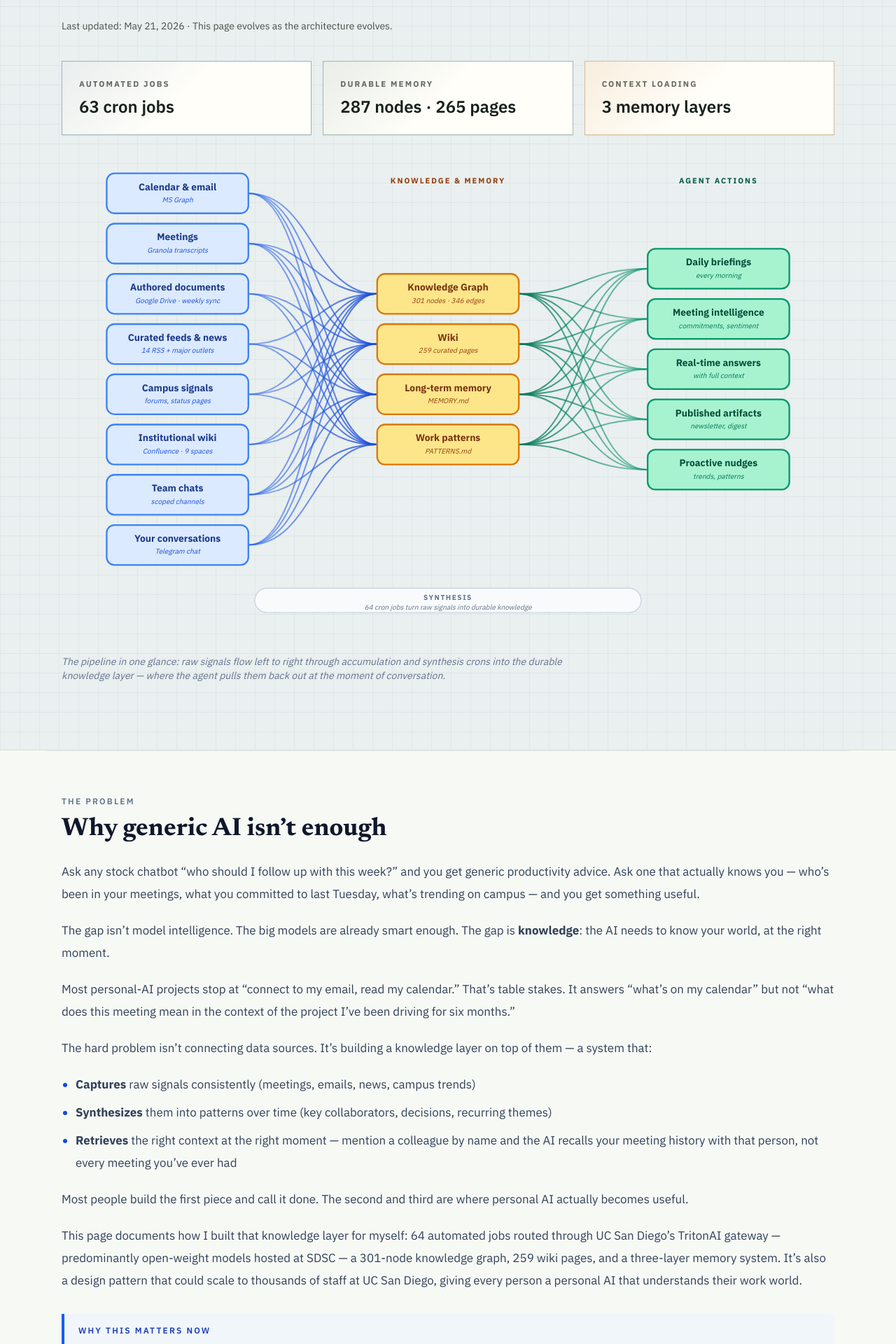
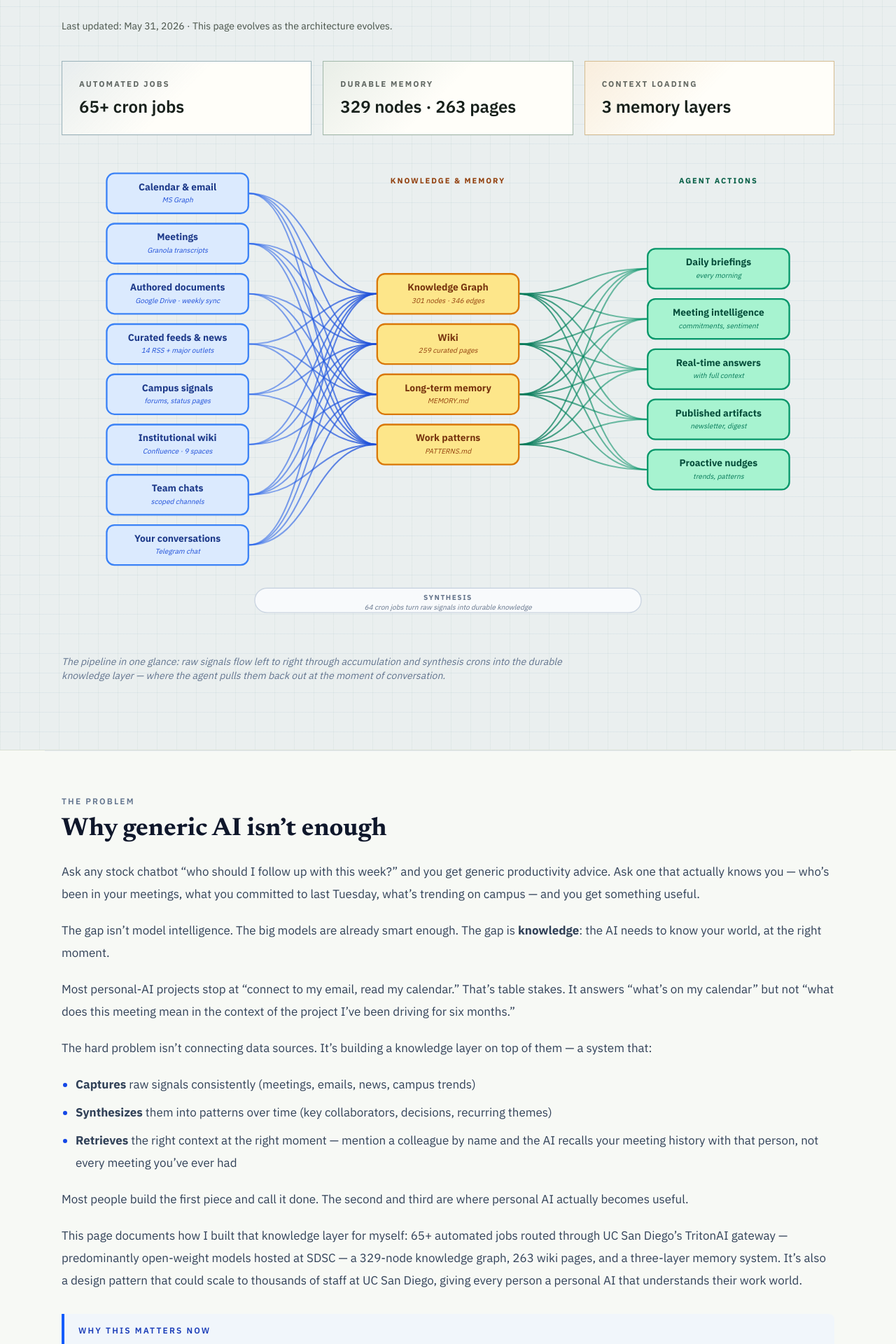
Before and after one commit to bpollak/brettpollak-website, a Next.js app: page /ai-agent-architecture in a window 1280 px wide. Shown: the part 520-2440 px from the top of the page at 70% size. Built offline with nearby package versions, Linux system fonts and the light colour scheme.

Commit message:
docs(ai-agent-architecture): weekly refresh — May 31, 2026

```diff
--- a/app/ai-agent-architecture/page.tsx
+++ b/app/ai-agent-architecture/page.tsx
@@ -7,7 +7,7 @@ import ScalingPyramid from '@/components/ai-architecture/ScalingPyramid';
 export const metadata: Metadata = {
   title: 'AI Agent Architecture | Brett Pollak',
   description:
-    'How I architected a personal AI assistant that actually knows me — and a vision for scaling personal agents across UC San Diego. 64+ automated jobs running on UC San Diego’s TritonAI gateway — predominantly open-weight models hosted at SDSC, with a small proprietary escalation tier for monitors where false negatives carry real cost. 301-node knowledge graph, 259 wiki pages, and a three-layer memory system.',
+    'How I architected a personal AI assistant that actually knows me — and a vision for scaling personal agents across UC San Diego. 65+ automated jobs running on UC San Diego’s TritonAI gateway — predominantly open-weight models hosted at SDSC, with a small proprietary escalation tier for monitors where false negatives carry real cost. 329-node knowledge graph, 263 wiki pages, and a three-layer memory system.',
   alternates: {
     canonical: 'https://brettcpollak.com/ai-agent-architecture',
   },
@@ -45,17 +45,17 @@ export default function AiAgentArchitecturePage() {
           UC San Diego.
         </p>
         <p className="text-sm text-[#485248] mb-10">
-          Last updated: May 21, 2026 &middot; This page evolves as the architecture evolves.
+          Last updated: May 31, 2026 &middot; This page evolves as the architecture evolves.
         </p>
 
         <div className="grid sm:grid-cols-3 gap-4 mb-10">
           <div className="editorial-panel p-6" data-tone="blue">
             <div className="rule-label mb-2">Automated jobs</div>
-            <div className="text-2xl font-semibold text-[#17201b]">63 cron jobs</div>
+            <div className="text-2xl font-semibold text-[#17201b]">65+ cron jobs</div>
           </div>
           <div className="editorial-panel p-6" data-tone="green">
             <div className="rule-label mb-2">Durable memory</div>
-            <div className="text-2xl font-semibold text-[#17201b]">287 nodes · 265 pages</div>
+            <div className="text-2xl font-semibold text-[#17201b]">329 nodes · 263 pages</div>
           </div>
           <div className="editorial-panel p-6" data-tone="gold">
             <div className="rule-label mb-2">Context loading</div>
@@ -123,9 +123,9 @@ export default function AiAgentArchitecturePage() {
             personal AI actually becomes useful.
           </p>
           <p>
-            This page documents how I built that knowledge layer for myself: 64 automated jobs
+            This page documents how I built that knowledge layer for myself: 65+ automated jobs
             routed through UC San Diego&rsquo;s TritonAI gateway &mdash; predominantly open-weight
-            models hosted at SDSC &mdash; a 301-node knowledge graph, 259 wiki pages, and a
+            models hosted at SDSC &mdash; a 329-node knowledge graph, 263 wiki pages, and a
             three-layer memory system. It&rsquo;s also a design pattern that could scale to
             thousands of staff at UC San Diego, giving every person a personal AI that
             understands their work world.
@@ -192,7 +192,7 @@ export default function AiAgentArchitecturePage() {
             <code className="text-[0.9em] bg-slate-100 px-1.5 py-0.5 rounded">wiki/tech-stack/{'{tool-id}'}.md</code>.
             Ask &ldquo;why did we go with X?&rdquo; and it scans{' '}
             <code className="text-[0.9em] bg-slate-100 px-1.5 py-0.5 rounded">wiki/decisions/</code>.
-            This is the biggest unlock: 190 wiki pages that would otherwise sit unused become a
+            This is the biggest unlock: 263 wiki pages that would otherwise sit unused become a
             live reference library, pulled in silently the moment they&rsquo;re relevant. It
             feels like the AI &ldquo;just knows,&rdquo; not like it&rsquo;s doing a lookup.
           </p>
@@ -227,7 +227,7 @@ export default function AiAgentArchitecturePage() {
         </h2>
         <div className="text-slate-700 text-[1.06rem] leading-8 space-y-5 max-w-3xl">
           <p>
-            63 cron jobs build the knowledge layer on a predictable daily rhythm. A typical
+            65+ cron jobs build the knowledge layer on a predictable daily rhythm. A typical
             weekday:
           </p>
         </div>
@@ -287,7 +287,7 @@ export default function AiAgentArchitecturePage() {
               <div className="text-xs uppercase tracking-[0.18em] text-blue-800 font-semibold mb-2">
                 Knowledge Graph
               </div>
-              <div className="text-2xl font-bold text-slate-900 mb-2">287 nodes · 331 edges</div>
+              <div className="text-2xl font-bold text-slate-900 mb-2">329 nodes · 374 edges</div>
               <p className="text-sm text-slate-700 leading-6">
                 Nodes: people, technologies, vendors, decisions, projects. Edges: relationships
                 (&ldquo;meets_with,&rdquo; &ldquo;often_meets_with,&rdquo; &ldquo;uses&rdquo;).
@@ -299,7 +299,7 @@ export default function AiAgentArchitecturePage() {
               <div className="text-xs uppercase tracking-[0.18em] text-amber-900 font-semibold mb-2">
                 Wiki
               </div>
-              <div className="text-2xl font-bold text-slate-900 mb-2">265 narrative pages</div>
+              <div className="text-2xl font-bold text-slate-900 mb-2">263 narrative pages</div>
               <p className="text-sm text-slate-700 leading-6">
                 Markdown pages mirroring the highest-weight entities: people, tech-stack,
                 decisions, projects, concepts. Slow, rich, narrative &mdash; good at answering
@@ -881,6 +881,16 @@ export default function AiAgentArchitecturePage() {
           <li className="relative">
             <span className="absolute -left-8 top-1.5 w-4 h-4 rounded-full bg-blue-700 border-2 border-white shadow" aria-hidden="true" />
             <div className="text-xs uppercase tracking-[0.15em] text-blue-800 font-semibold mb-1">
+              May 31, 2026
+            </div>
+            <div className="text-slate-900 font-semibold mb-1">Architecture stats refreshed &ndash; growth across graph, wiki, and crons</div>
+            <p className="text-sm text-slate-600 leading-6">
+              Updated graph to 329 nodes and 374 edges, wiki expanded to 263 pages, and enabled cron jobs increased to 67 (rounded to 65+). 4 new wiki pages across projects and tech-stack. May 19 rebalance gains fully absorbed; identity-drift-review timeout bumped to 900s to prevent repeat failures.
+            </p>
+          </li>
+          <li className="relative">
+            <span className="absolute -left-8 top-1.5 w-4 h-4 rounded-full bg-blue-700 border-2 border-white shadow" aria-hidden="true" />
+            <div className="text-xs uppercase tracking-[0.15em] text-blue-800 font-semibold mb-1">
               May 21, 2026
             </div>
             <div className="text-slate-900 font-semibold mb-1">TritonAI catalog refresh · key rotation · 57 jobs re-routed · catalog-change monitor added</div>
```
